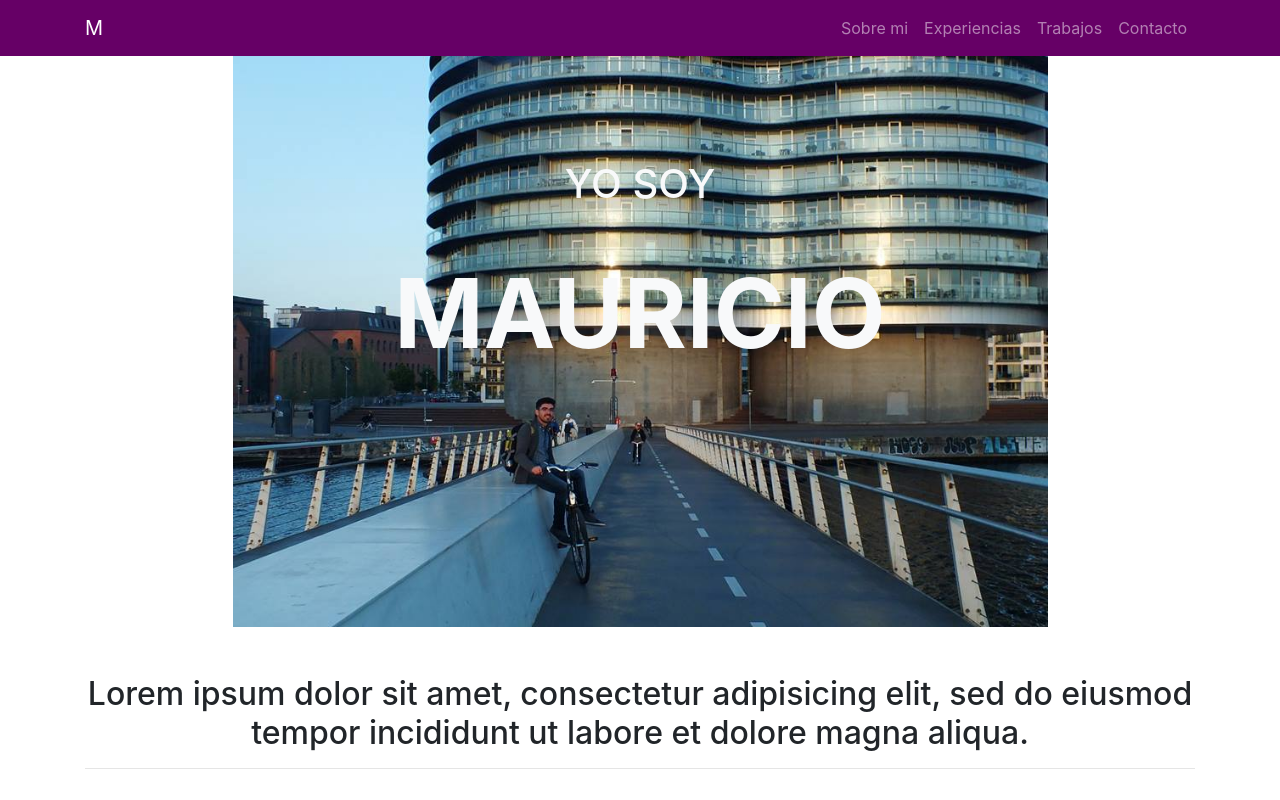
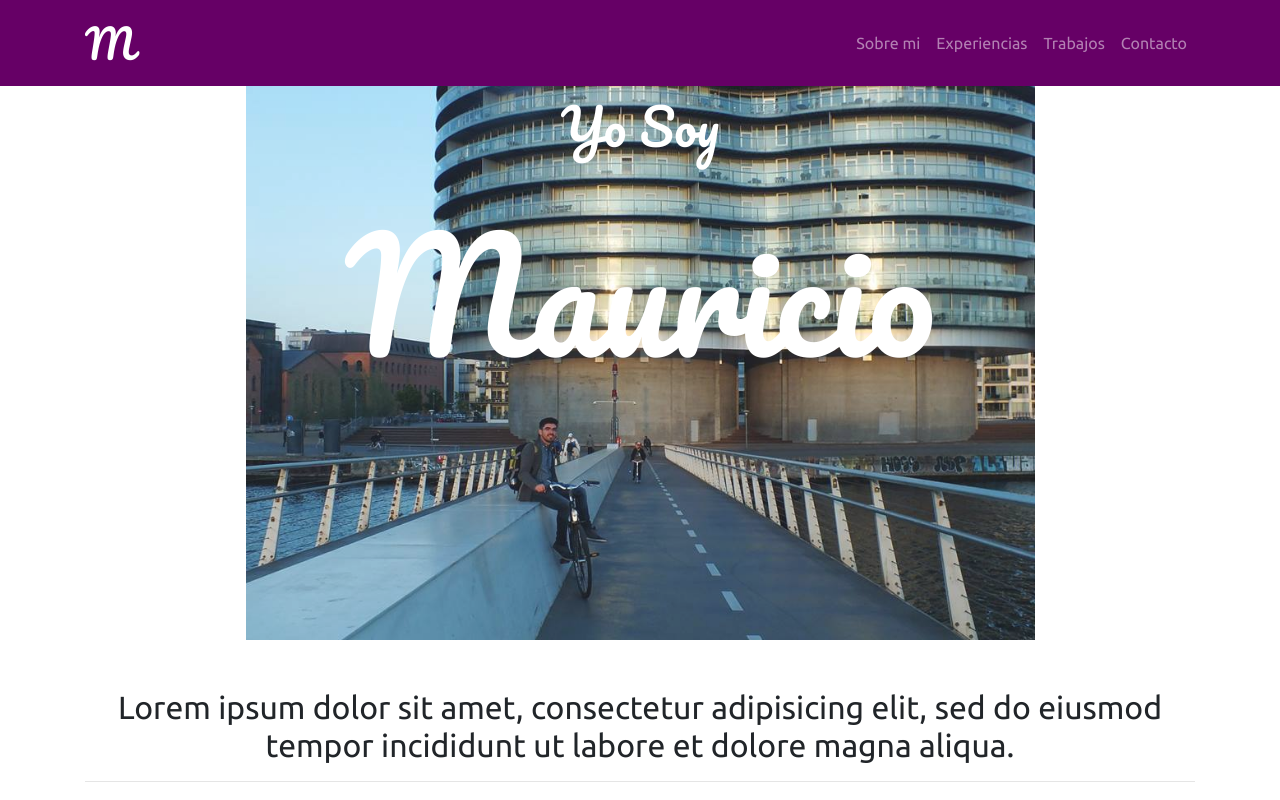
Before and after one commit to MauroEstay/portafolio, a plain HTML site: page index.html in a window 1280 px wide. Shown: the top 800 px of the page. Drawn offline with nearby package versions, Linux system fonts and the light colour scheme; a script that the page names is missing.

Commit message:
Add Google Fonts

```diff
--- a/assets/css/style.css
+++ b/assets/css/style.css
@@ -1,9 +1,31 @@
+body {
+  font-family: 'Ubuntu', sans-serif;
+}
+
+.navbar span {
+  font-family: 'Pacifico', cursive;
+  font-size: 40px;
+}
+
  #header {
   background-image: url('../img/header.jpg');
   background-repeat: no-repeat;
   background-size: contain;
   background-position: center;
   padding-bottom: 10rem;
+  opacity: 0.9;
+}
+
+#header h1 {
+  font-family: 'Pacifico', cursive;
+  font-size: 150px;
+  color: #ffffff;
+}
+
+#header span {
+  font-family: 'Pacifico', cursive;
+  font-size: 50px;
+  color: #ffffff;
 }
 
 .fondo-color {
@@ -29,6 +51,11 @@ footer h2 {
   font-weight: bold;
 }
 
+footer span {
+  font-family: 'Pacifico', cursive;
+  font-size: 40px;
+}
+
 .experiencia {
   color: #660066;
 }
--- a/index.html
+++ b/index.html
@@ -11,7 +11,7 @@
     <link rel="stylesheet" href="https://use.fontawesome.com/releases/v5.8.1/css/all.css" integrity="sha384-50oBUHEmvpQ+1lW4y57PTFmhCaXp0ML5d60M1M7uH2+nqUivzIebhndOJK28anvf" crossorigin="anonymous">
 
     <!--Google Fonts-->
-    <link href="https://fonts.googleapis.com/css?family=Cabin:400,700|Lobster" rel="stylesheet">
+    <link href="https://fonts.googleapis.com/css?family=Pacifico|Ubuntu" rel="stylesheet">
 
     <!--Mi Estilo-->
     <link rel="stylesheet" href="assets/css/style.css">
@@ -19,7 +19,7 @@
   <body>
     <nav class="navbar navbar-expand-lg navbar-dark fixed-top fondo-color">
       <div class="container">
-        <a class="navbar-brand" href="#">M</a>
+        <span class="navbar-brand" href="#">M</span>
 
         <button class="navbar-toggler" type="button" data-toggle="collapse" data-target="#navbarNav" aria-controls="navbarNav" aria-expanded="false" aria-label="Toggle navigation">
           <span class="navbar-toggler-icon"></span>
@@ -45,10 +45,10 @@
     </nav>
 
 
-    <section id="header" class="text-light text-center">
-      <div class="container text-header p-5 mt-3">
-        <h1 class="mt-5 pt-5">YO SOY</h1>
-        <h1 class="display-1 font-weight-bold my-5">MAURICIO</h1>
+    <section id="header" class="text-center">
+      <div class="container text-header p-5 mt-5">
+        <span class="display-1 mt-5 pt-5">Yo Soy</span>
+        <h1 class="my-5">Mauricio</h1>
       </div>
     </section>
 
@@ -147,7 +147,7 @@
     <footer class="footer container-fluid text-center py-3 fondo-color">
       <div class="row">
         <div class="col-md-6">
-          <h2>MAURICIO</h2>
+          <span>Mauricio</span>
         </div>
         <div class="col-md-6">
           <a href="https://www.linkedin.com" target="_blank"><i class="fab fa-linkedin fa-3x px-3"></i></a>
```
